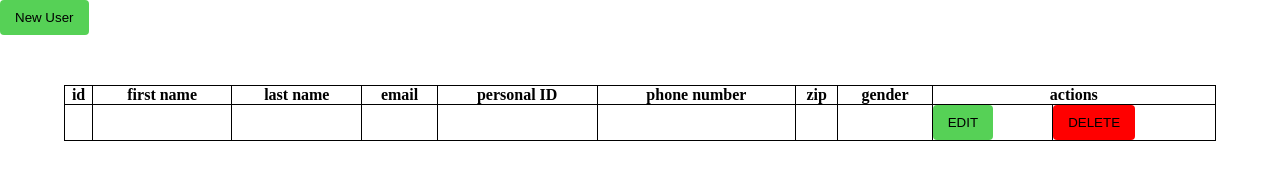
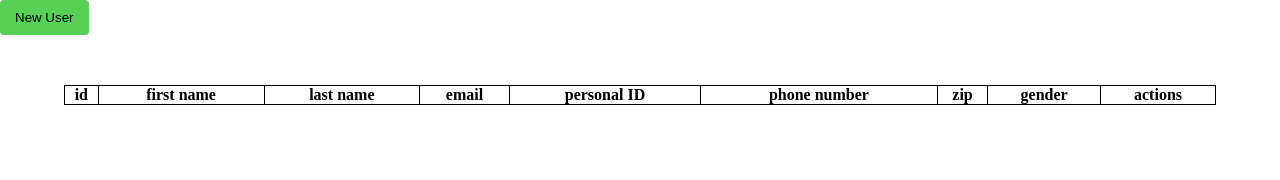
Before and after one commit to alinbrg/front-16--lesson-20-homework, a plain HTML site: page index.html in a window 1280 px wide. Drawn offline with Linux system fonts and the light colour scheme; no server answers.

Commit message:
update table

```diff
--- a/index.html
+++ b/index.html
@@ -114,20 +114,7 @@
 						<th colspan="2">actions</th>
 					</tr>
 				</thead>
-				<tbody id="user-rows">
-					<tr>
-						<td></td>
-						<td></td>
-						<td></td>
-						<td></td>
-						<td></td>
-						<td></td>
-						<td></td>
-						<td></td>
-						<td><button class="edit btn">EDIT</button></td>
-						<td><button class="dlt btn">DELETE</button></td>
-					</tr>
-				</tbody>
+				<tbody id="user-rows"></tbody>
 			</table>
 		</section>
 		<script src="main.js"></script>
```
